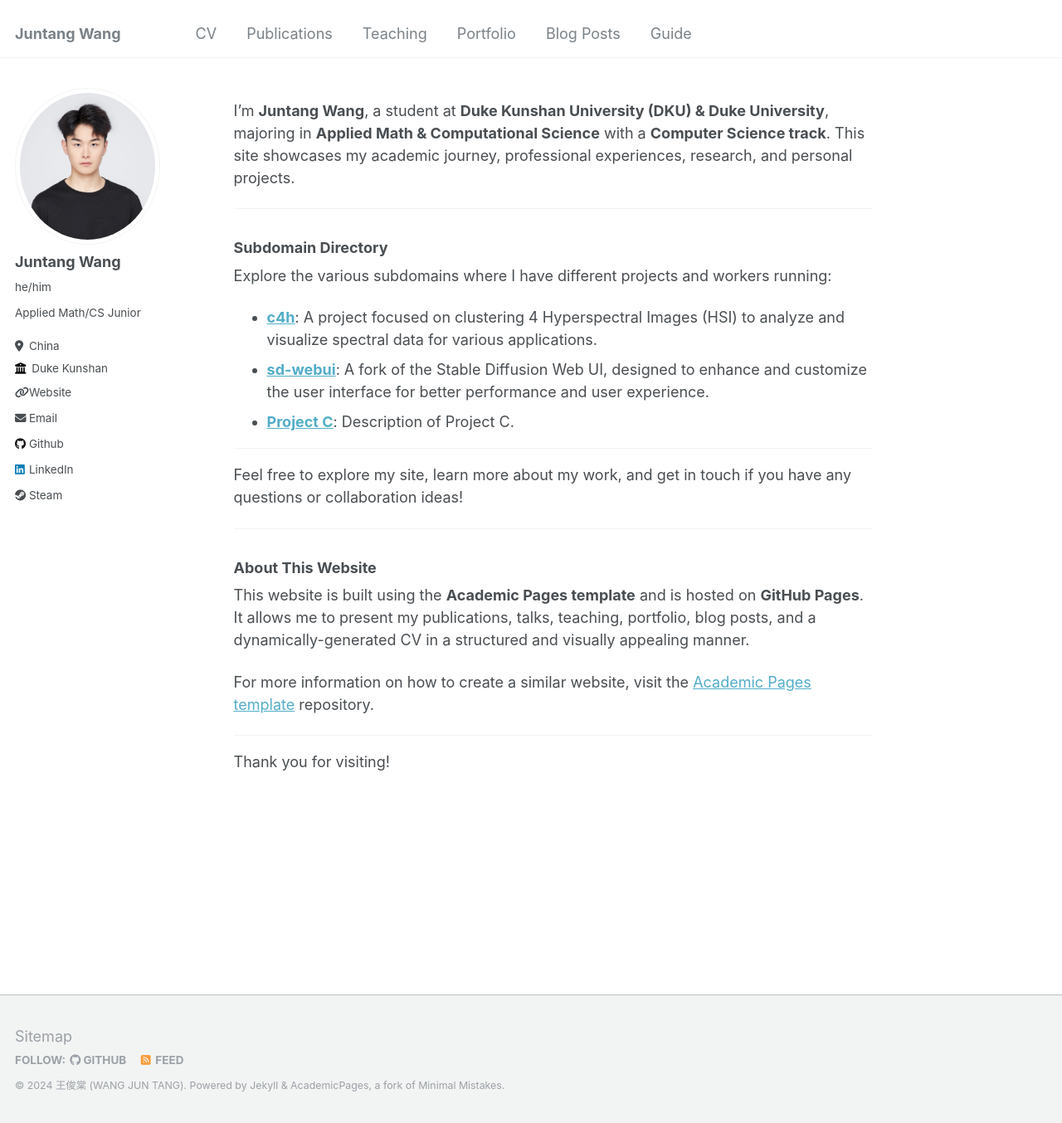
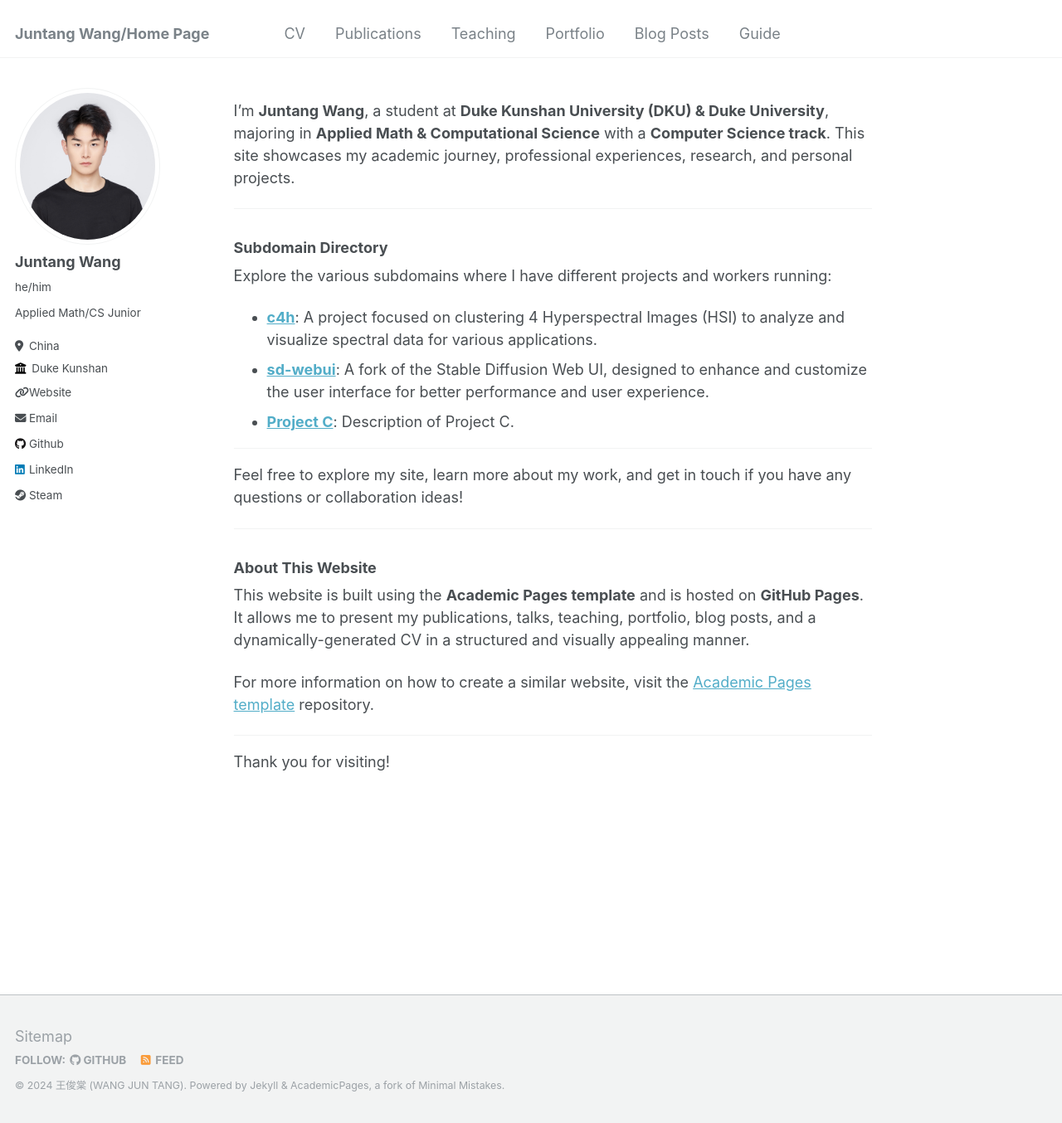
Before and after one commit to qqgjyx/qqgjyx.github.io, a Jekyll site: the page built from _pages/about.md, in a window 1280 px wide and 1354 px high. Shown: the whole window at 83% size. Built offline with Jekyll 4.4.1, drawn with Linux system fonts in a browser that asks for light colours.

Commit message:
Updated cv.md

```diff
--- a/_config.yml
+++ b/_config.yml
@@ -8,7 +8,7 @@
 
 # Basic Site Settings
 locale                   : "en-US"
-title                    : "Juntang Wang"
+title                    : "Juntang Wang/Home Page"
 title_separator          : "-"
 name                     : &name "王俊棠 (WANG JUN TANG)"
 description              : &description "王俊棠"
```
